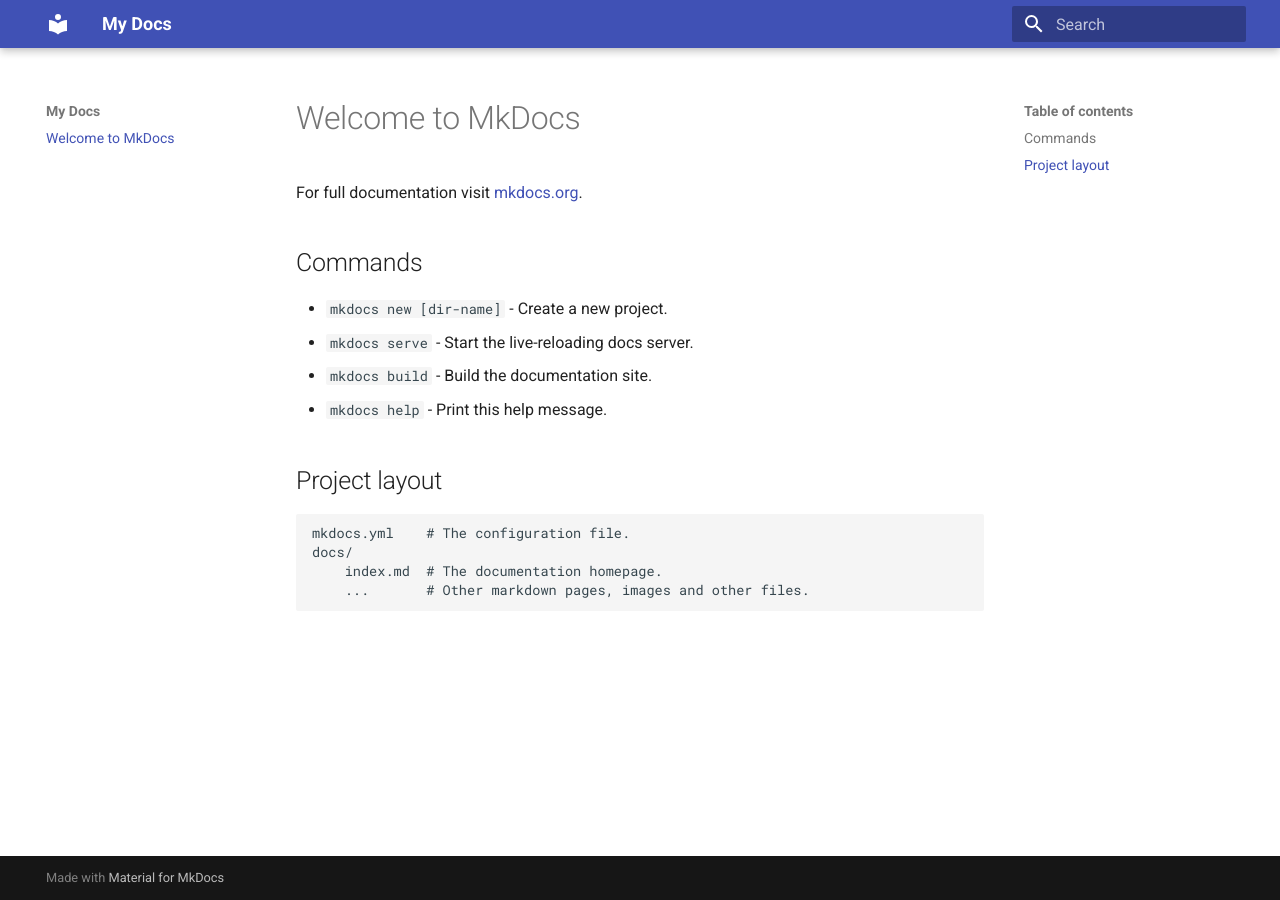
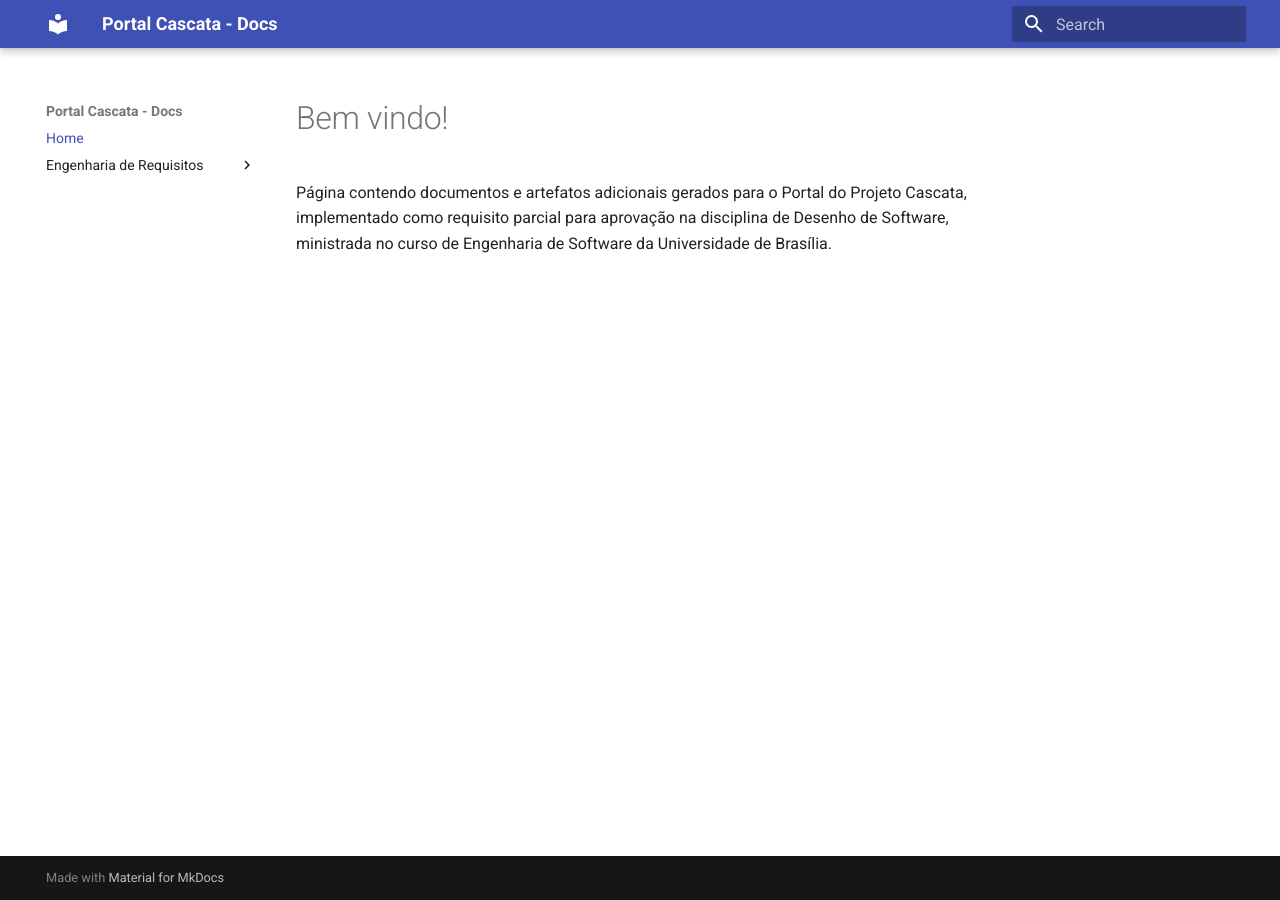
Before and after one commit to projeto-cascata/portal-cascata-docs, an MkDocs documentation site: the page built from docs/index.md, in a window 1280 px wide. Built offline with MkDocs 1.6.1 and Material for MkDocs 9.7.7, drawn with Linux system fonts in a browser that asks for light colours; old or Windows-style settings are respelled for this version of MkDocs.

Commit message:
Add folder structure for initial documentation of the project.

```diff
--- a/docs/index.md
+++ b/docs/index.md
@@ -1,17 +1,5 @@
-# Welcome to MkDocs
+# Bem vindo!
 
-For full documentation visit [mkdocs.org](http://mkdocs.org).
-
-## Commands
-
-* `mkdocs new [dir-name]` - Create a new project.
-* `mkdocs serve` - Start the live-reloading docs server.
-* `mkdocs build` - Build the documentation site.
-* `mkdocs help` - Print this help message.
-
-## Project layout
-
-    mkdocs.yml    # The configuration file.
-    docs/
-        index.md  # The documentation homepage.
-        ...       # Other markdown pages, images and other files.
+Página contendo documentos e artefatos adicionais gerados para o Portal do Projeto Cascata,
+implementado como requisito parcial para aprovação na disciplina de Desenho de Software,
+ministrada no curso de Engenharia de Software da Universidade de Brasília.
--- a/mkdocs.yml
+++ b/mkdocs.yml
@@ -1,2 +1,17 @@
-site_name: My Docs
+site_name: Portal Cascata - Docs
+
+pages:
+  - Home: index.md
+  - Engenharia de Requisitos:
+    - Introdução: requisitos/requisitos.md
+    - 5W2H: requisitos/5w2h.md
+    - Rich Picture: requisitos/richpicture.md
+    - Ishikawa: requisitos/ishikawa.md
+    - Perfil de Usuário: requisitos/perfil-usuario.md
+    - Elicitação:
+      - Introdução: requisitos/elicitacao/elicitacao.md
+      - Entrevistas: requisitos/elicitacao/entrevistas.md
+      - Análise de Protocolo: requisitos/elicitacao/protocolos.md
+      - Protótipo: requisitos/elicitacao/prototipo.md
+
 theme: material
```
Also changed, not shown: docs/requisitos/5w2h.md (added, +1 -0 lines), docs/requisitos/elicitacao/elicitacao.md (added, +1 -0 lines), docs/requisitos/elicitacao/entrevistas.md (added, +1 -0 lines), docs/requisitos/elicitacao/protocolos.md (added, +1 -0 lines), docs/requisitos/elicitacao/prototipo.md (added, +1 -0 lines), docs/requisitos/ishikawa.md (added, +1 -0 lines), docs/requisitos/perfil-usuario.md (added, +1 -0 lines), docs/requisitos/requisitos.md (added, +1 -0 lines), docs/requisitos/richpicture.md (added, +1 -0 lines).
